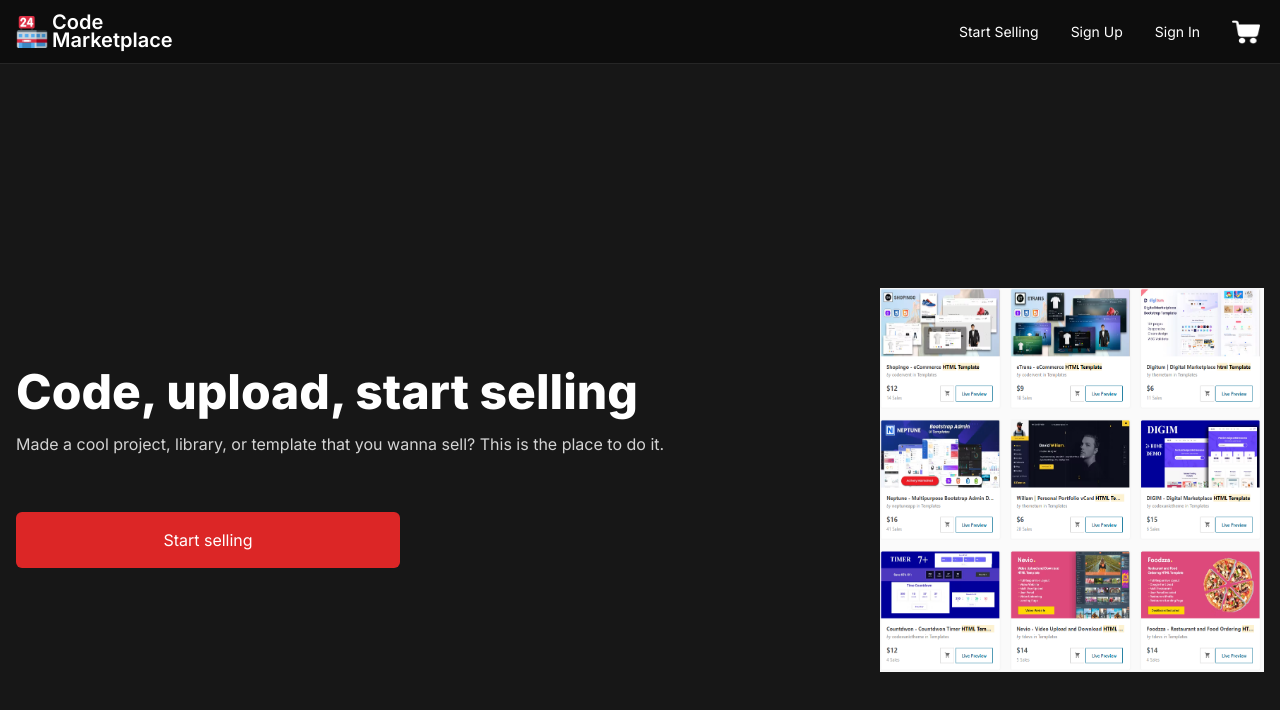
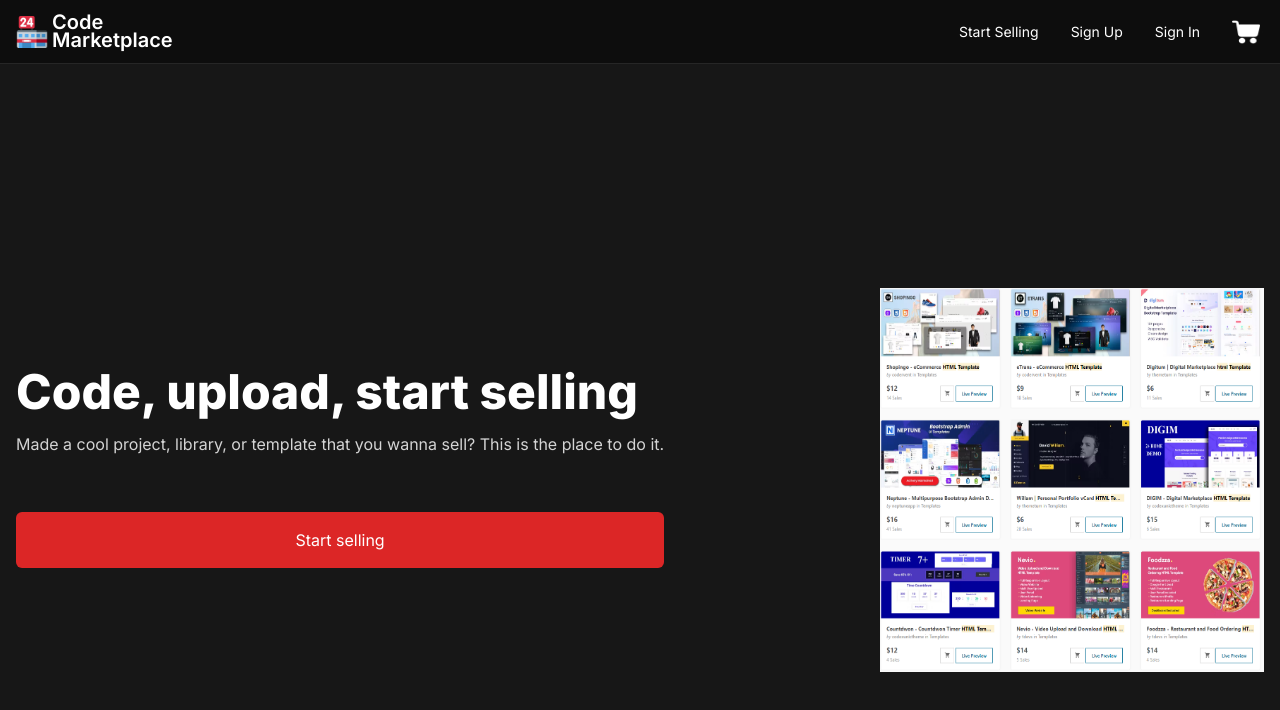
Before and after one commit to xavierbatista/code-marketplace, a Next.js app in the folder client/: page /start-selling in a window 1280 px wide. Shown: the top 710 px of the page. Built offline with nearby package versions, Linux system fonts and the light colour scheme.

Commit message:
did stuff

```diff
--- a/client/pages/start-selling.tsx
+++ b/client/pages/start-selling.tsx
@@ -14,7 +14,7 @@ function StartSelling() {
               Made a cool project, library, or template that you wanna sell? This is the place to do it.
             </h2>
             <Link href="#">
-              <a className="bg-red-600 rounded-md h-14 max-w-sm w-full my-6 lg:mt-10 flex items-center justify-center hover:brightness-[75%]">
+              <a className="bg-red-600 rounded-md h-14 w-full my-6 lg:mt-10 flex items-center justify-center hover:brightness-[75%]">
                 <p>Start selling</p>
               </a>
             </Link>
```
